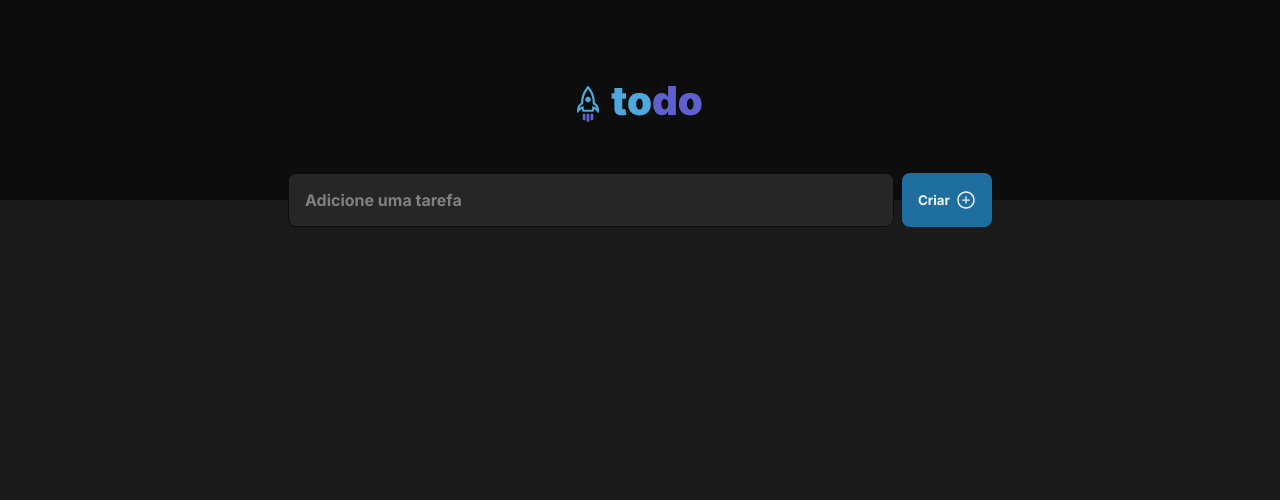
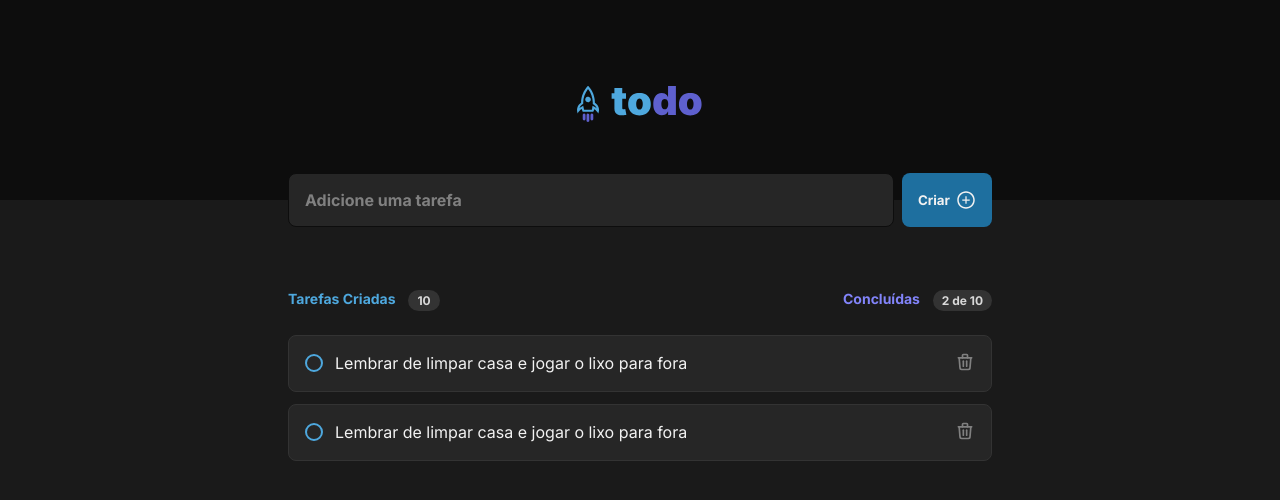
Before and after one commit to Lucasedusi/todo-vite-react, a React (Vite) app: page / in a window 1280 px wide. Shown: the top 500 px of the page. Built offline with nearby package versions, Linux system fonts and the light colour scheme.

Commit message:
feat: add component task

```diff
--- a/src/App.tsx
+++ b/src/App.tsx
@@ -1,8 +1,15 @@
 import React from "react";
+
 import { Header } from "./components/Header/Header";
+import { Tasks } from "./components/Tasks/Tasks";
 
 function App() {
-	return <Header />;
+	return (
+		<>
+			<Header />
+			<Tasks />
+		</>
+	);
 }
 
 export default App;
--- /dev/null
+++ b/src/components/Task/Taks.module.css
@@ -0,0 +1,38 @@
+.task {
+	width: 100%;
+	background: var(--gray-500);
+	border: 1px solid var(--gray-400);
+	padding: 1rem;
+	border-radius: 0.5rem;
+	display: flex;
+	align-items: center;
+	justify-content: space-between;
+	gap: 0.75rem;
+}
+
+.task p {
+	font-size: 0.87;
+	line-height: 1.18rem;
+	color: var(--gray-100);
+	margin-right: auto;
+}
+
+.checkContainer {
+	min-width: 1.125rem;
+	height: 1.125rem;
+	background: none;
+	border: none;
+}
+
+.checkContainer div {
+	width: 100%;
+	height: 100%;
+	border: 2px solid var(--blue);
+	border-radius: 50%;
+}
+
+.deleteButton {
+	background: none;
+	border: none;
+	color: var(--gray-300);
+}
--- /dev/null
+++ b/src/components/Task/Task.tsx
@@ -0,0 +1,19 @@
+import styles from "./Taks.module.css";
+
+import { TbTrash } from "react-icons/tb";
+
+export function Task() {
+	return (
+		<div className={styles.task}>
+			<button className={styles.checkContainer}>
+				<div />
+			</button>
+
+			<p>Lembrar de limpar casa e jogar o lixo para fora</p>
+
+			<button className={styles.deleteButton}>
+				<TbTrash size={20} />
+			</button>
+		</div>
+	);
+}
--- /dev/null
+++ b/src/components/Tasks/Tasks.module.css
@@ -0,0 +1,46 @@
+.task {
+	width: 100%;
+	max-width: 46rem;
+	margin: 0 auto;
+	margin-top: 5.62rem;
+	padding: 0 1rem;
+}
+
+.header {
+	display: flex;
+	justify-content: space-between;
+	align-items: center;
+	font-size: 14px;
+	margin-bottom: 1.5rem;
+}
+
+.header div {
+	display: flex;
+	justify-content: center;
+	gap: 0.8rem;
+}
+
+.header p {
+	color: var(--blue);
+	font-size: 0.875rem;
+	font-weight: 600;
+}
+
+.header p.textPurple {
+	color: var(--purple);
+}
+
+.header span {
+	background: var(--gray-400);
+	color: var(--gray-200);
+	padding: 3px 9px;
+	border-radius: 999px;
+	font-size: 0.75rem;
+	font-weight: 700;
+}
+
+.list {
+	display: flex;
+	flex-direction: column;
+	gap: 0.75rem;
+}
--- /dev/null
+++ b/src/components/Tasks/Tasks.tsx
@@ -0,0 +1,25 @@
+import { Task } from "../Task/Task";
+import styles from "./Tasks.module.css";
+
+export function Tasks() {
+	return (
+		<section className={styles.task}>
+			<header className={styles.header}>
+				<div>
+					<p>Tarefas Criadas</p>
+					<span>10</span>
+				</div>
+
+				<div>
+					<p className={styles.textPurple}>Concluídas</p>
+					<span>2 de 10</span>
+				</div>
+			</header>
+
+			<div className={styles.list}>
+				<Task />
+				<Task />
+			</div>
+		</section>
+	);
+}
```
